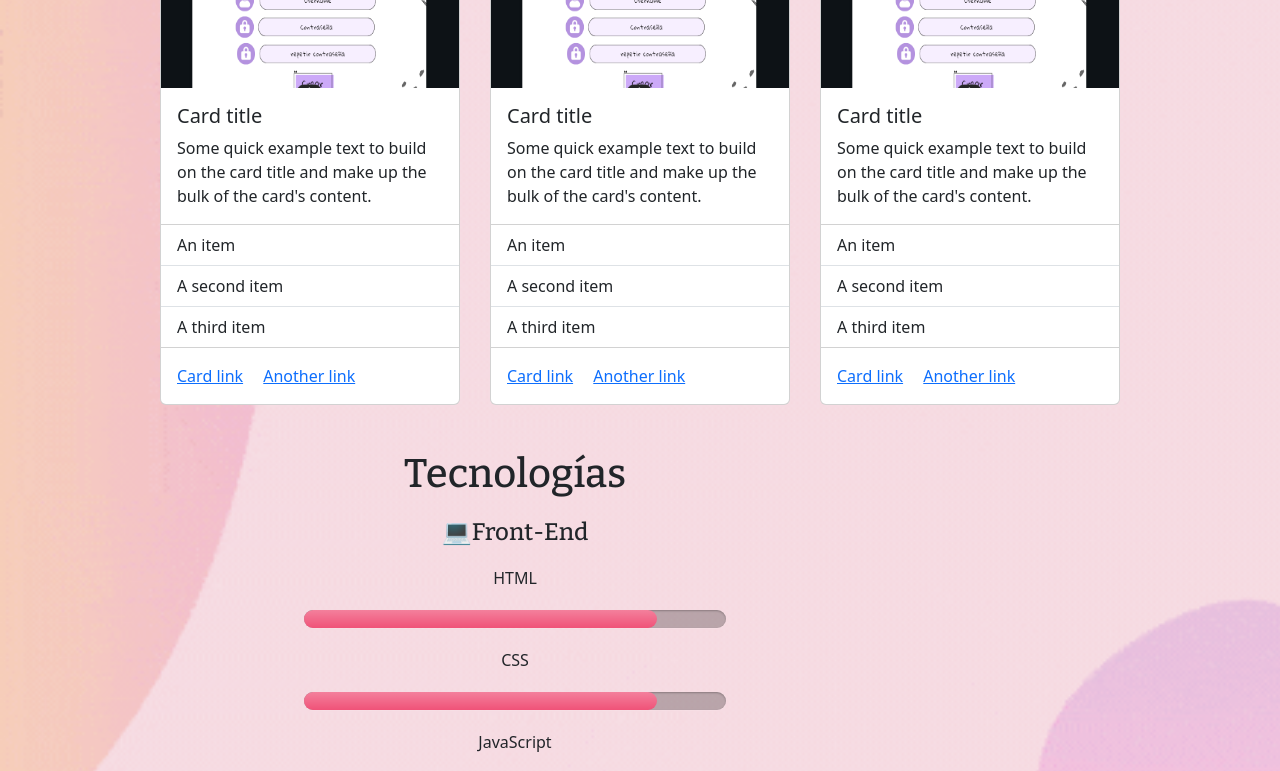
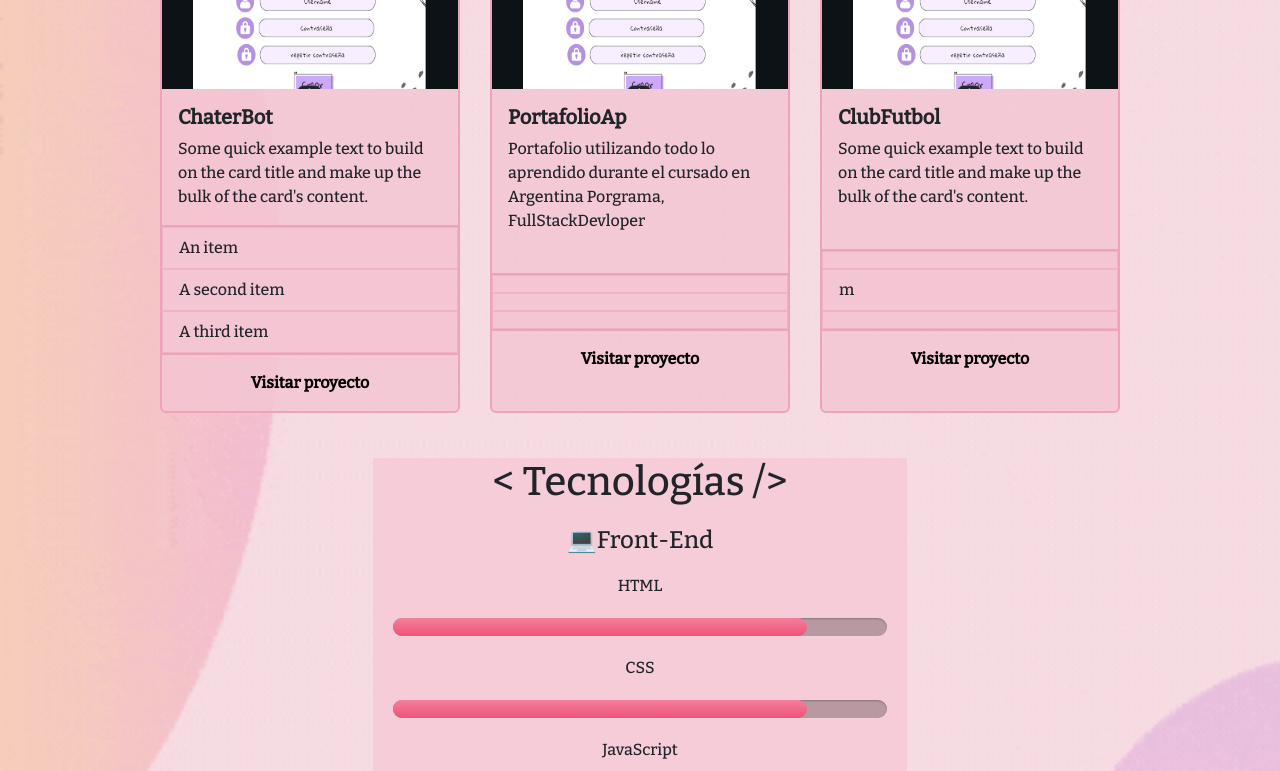
Before and after one commit to Kiri-1/BlogUXUI, a plain HTML site: page informacion/informacion.html in a window 1280 px wide. Shown: the part 687-1458 px from the top of the page. Drawn offline with nearby package versions, Linux system fonts and the light colour scheme.

Commit message:
modificando texto y carrusel

```diff
--- a/informacion/informacion.css
+++ b/informacion/informacion.css
@@ -108,11 +108,11 @@ p{
 }
 @media screen and(max-width:1454px) {
     .container-carusel{
-        flex-direction: column;
-        align-items: flex-start;
+        flex-direction: column !important;
+        align-items: center !important;
     }
-    .carousel, .col-md-6{
-        max-width: 100%;
+    .texto-info{
+        max-width: 100% !important;
 
     }
 }
@@ -120,7 +120,7 @@ p{
 
 /*CARDS */
 
-.cardContainer {
+.container-card {
     display: flex;
     justify-content: center;
     flex-wrap: wrap;
@@ -129,6 +129,24 @@ p{
 .card {
     flex: 0 0 calc(25% - 20px);
     margin: 0 15px 25px;
+    background-color: #f5c6d3d1 !important;
+    border: 2px solid #eda3b8 !important;
+    font-family: 'Bitter', 'serif';
+}
+.list-group-item{
+    background-color: #f5c6d3d1 !important;
+    border: 0.001px solid #ec9bb273 !important;
+
+}
+
+.card-link{
+    text-decoration: none;
+    color: #000000;
+    display: flex;
+    justify-content: center;
+}
+.card-link:hover{
+   color: #b75a71;
 }
 
 .card-img-top {
@@ -138,6 +156,13 @@ p{
 
 /* CARDS */
 /* Skills */
+.card-skill{
+    flex: 0 0 calc(25% - 20px);
+    padding: 0px 20px;
+
+    background-color: #f5c6d3ad !important;
+    font-family: 'Bitter', 'serif';
+}
 .container-skills{
     display:flex;
     justify-content: center;
--- a/informacion/informacion.html
+++ b/informacion/informacion.html
@@ -71,11 +71,11 @@
   <!--   INFORMACION PRINCIPAL -->
   <!-- CARDS -->
 
-  <div class="cardContainer">
+  <div class="container-card">
     <div class="card" style="width: 18rem;">
       <img src="../assets/Agendaimg.png" class="card-img-top" alt="...">
       <div class="card-body">
-        <h5 class="card-title">Card title</h5>
+        <h5 class="card-title"><b>ChaterBot</b></h5>
         <p class="card-text">Some quick example text to build on the card title and make up the bulk of the card's
           content.</p>
       </div>
@@ -85,51 +85,49 @@
         <li class="list-group-item">A third item</li>
       </ul>
       <div class="card-body">
-        <a href="#" class="card-link">Card link</a>
-        <a href="#" class="card-link">Another link</a>
+        <a href="#" class="card-link" target="_blank"><b>Visitar proyecto</b></a>
       </div>
     </div>
 
     <div class="card" style="width: 18rem;">
       <img src="../assets/Agendaimg.png" class="card-img-top" alt="...">
       <div class="card-body">
-        <h5 class="card-title">Card title</h5>
-        <p class="card-text">Some quick example text to build on the card title and make up the bulk of the card's
-          content.</p>
+        <h5 class="card-title"><b>PortafolioAp</b></h5>
+        <p class="card-text">Portafolio utilizando todo lo aprendido durante el cursado en Argentina Porgrama, FullStackDevloper</p>
       </div>
       <ul class="list-group list-group-flush">
-        <li class="list-group-item">An item</li>
-        <li class="list-group-item">A second item</li>
-        <li class="list-group-item">A third item</li>
+        <li class="list-group-item"></li>
+        <li class="list-group-item"></li>
+        <li class="list-group-item"></li>
       </ul>
       <div class="card-body">
-        <a href="#" class="card-link">Card link</a>
-        <a href="#" class="card-link">Another link</a>
+        <a href="https://portfoliobelen-4efcd.web.app/" class="card-link" target="_blank"><b>Visitar proyecto</b></a>
       </div>
     </div>
     <div class="card" style="width: 18rem;">
       <img src="../assets/Agendaimg.png" class="card-img-top" alt="...">
       <div class="card-body">
-        <h5 class="card-title">Card title</h5>
+        <h5 class="card-title"><b>ClubFutbol</b></h5>
         <p class="card-text">Some quick example text to build on the card title and make up the bulk of the card's
           content.</p>
       </div>
       <ul class="list-group list-group-flush">
-        <li class="list-group-item">An item</li>
-        <li class="list-group-item">A second item</li>
-        <li class="list-group-item">A third item</li>
+        <li class="list-group-item"></li>
+        <li class="list-group-item">m</li>
+        <li class="list-group-item"></li>
       </ul>
       <div class="card-body">
-        <a href="#" class="card-link">Card link</a>
-        <a href="#" class="card-link">Another link</a>
+        <a href="#" class="card-link" target="_blank"><b>Visitar proyecto</b></a>
       </div>
     </div>
-
+  </div>
     <!-- CARDS -->
     <!-- Skills -->
+
     <section class="container-skills">
       <article class="cardSkill">
-        <h1 class="cardTitulo">Tecnologías</h1>
+        <div class="card-skill">
+        <h1 class="cardTitulo"> < Tecnologías /> </h1>
         <h4 class="cardTitulo">💻Front-End</h4>
         <div class="skills">
           <div class="skillsItems">
@@ -211,6 +209,7 @@
             </div>
           </div>
         </div>
+      </div>
       </article>
     </section>
 
```
Also changed, not shown: index.html (+1 -1 lines).
